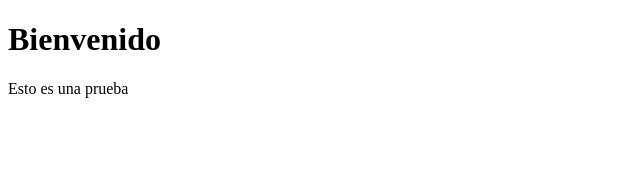
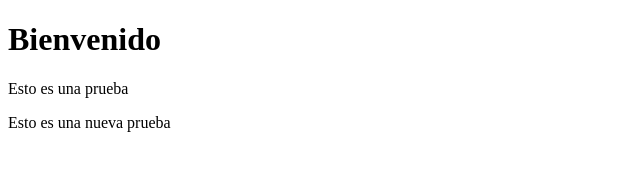
Before and after one commit to raquel-raquel-esperanza/Curso-HTML, a plain HTML site: page index.html in a window 1280 px wide. Shown: the whole page, without its empty margins (0-640 px from the left). Drawn offline with Linux system fonts and the light colour scheme.

Commit message:
Nueva prueba Commint push

```diff
--- a/index.html
+++ b/index.html
@@ -10,5 +10,6 @@
 
     <p>Esto es una prueba</p>
 
+    <p>Esto es una nueva prueba</p>
 </body>
 </html>
```
